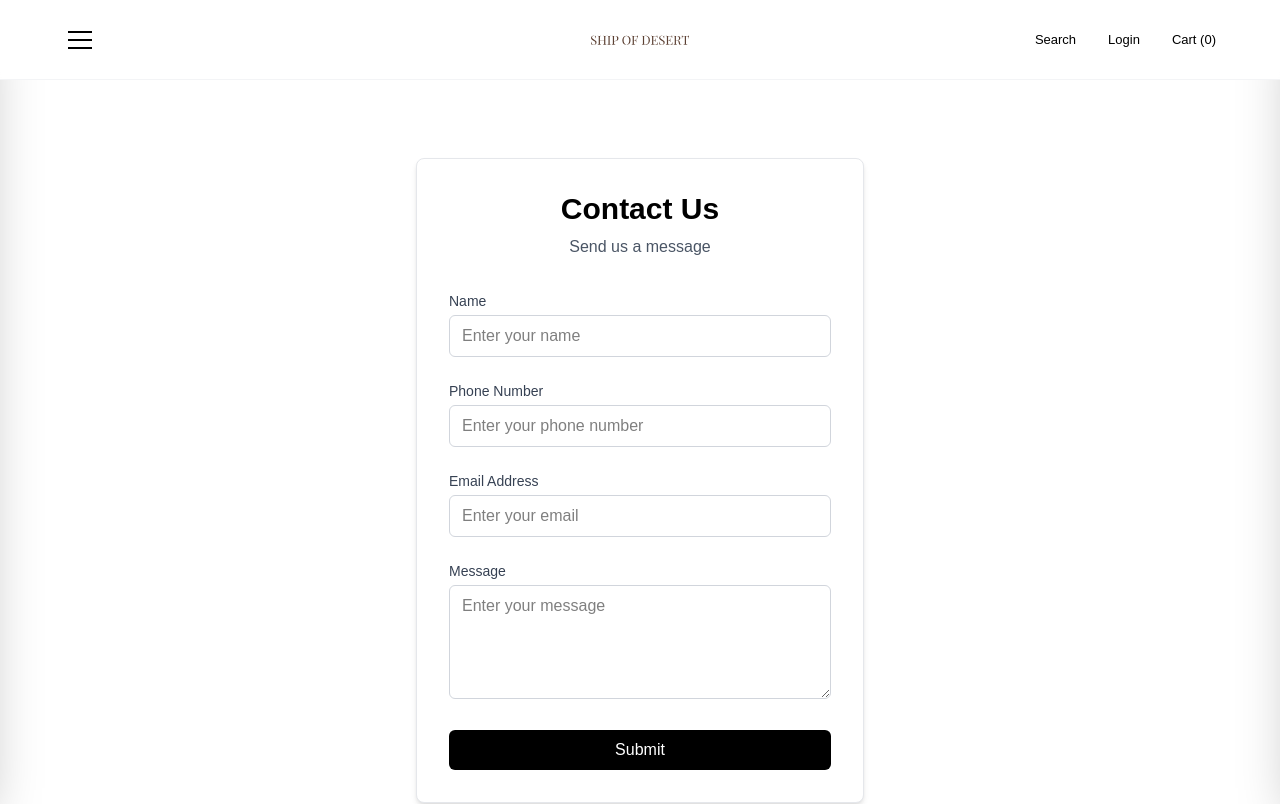
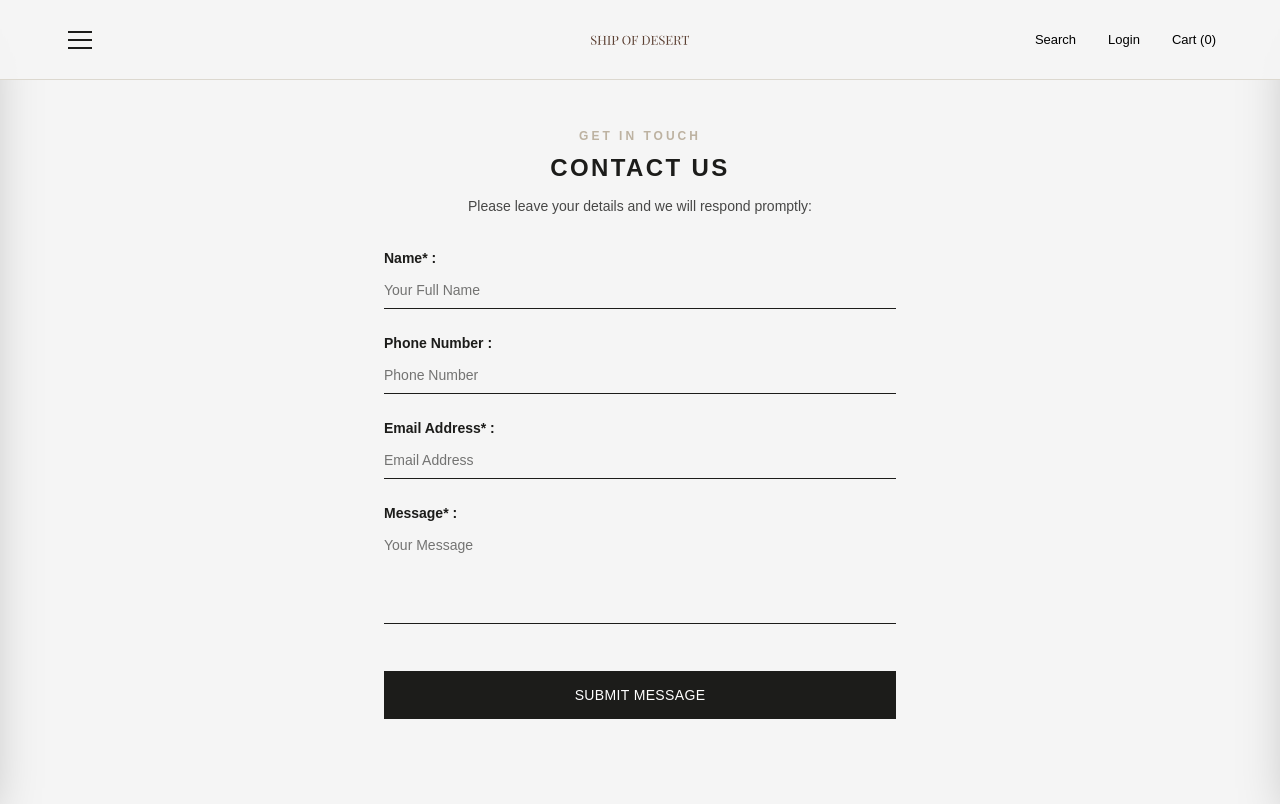
Before and after one commit to Ankita030694/shipofdessert, a Next.js app: page /contact in a window 1280 px wide. Shown: the top 804 px of the page. Built offline with nearby package versions, Linux system fonts and the light colour scheme.

Commit message:
Apply custom color palette with #f5f5f5 background across entire website

```diff
--- a/components/Navbar.jsx
+++ b/components/Navbar.jsx
@@ -47,7 +47,7 @@ const Navbar = () => {
   return (
     <>
       {/* Navbar Header */}
-      <nav className="fixed top-0 left-0 w-full h-20 bg-white/95 backdrop-blur-sm border-b border-gray-100 flex justify-between items-center px-6 sm:px-10 lg:px-16 z-40 transition-all">
+      <nav className="fixed top-0 left-0 w-full h-20 bg-[#f5f5f5]/95 backdrop-blur-sm border-b border-[#dcd8cf] flex justify-between items-center px-6 sm:px-10 lg:px-16 z-40 transition-all">
 
         {/* Left: Hamburger Menu Only */}
         <div className="flex items-center">
@@ -56,9 +56,9 @@ const Navbar = () => {
             aria-label="Open Navigation Menu"
             className="flex flex-col justify-center items-center gap-1.5 p-1 group cursor-pointer focus:outline-none"
           >
-            <span className="w-5 sm:w-6 h-0.5 bg-black transition-transform duration-200"></span>
-            <span className="w-5 sm:w-6 h-0.5 bg-black transition-transform duration-200"></span>
-            <span className="w-5 sm:w-6 h-0.5 bg-black transition-transform duration-200"></span>
+            <span className="w-5 sm:w-6 h-0.5 bg-[#1c1c1a] transition-transform duration-200"></span>
+            <span className="w-5 sm:w-6 h-0.5 bg-[#1c1c1a] transition-transform duration-200"></span>
+            <span className="w-5 sm:w-6 h-0.5 bg-[#1c1c1a] transition-transform duration-200"></span>
           </button>
         </div>
 
@@ -103,7 +103,7 @@ const Navbar = () => {
 
       {/* Right-Side Full-Height Search Drawer */}
       <div
-        className={`fixed top-0 right-0 h-screen w-full sm:w-[480px] md:w-[540px] bg-white transform transition-transform duration-300 ease-in-out z-50 shadow-2xl flex flex-col justify-between
+        className={`fixed top-0 right-0 h-screen w-full sm:w-[480px] md:w-[540px] bg-[#f5f5f5] text-[#1c1c1a] transform transition-transform duration-300 ease-in-out z-50 shadow-2xl flex flex-col justify-between border-l border-[#dcd8cf]
         ${searchOpen ? 'translate-x-0' : 'translate-x-full'}`}
       >
         <div className="p-8 sm:p-12 h-full flex flex-col">
@@ -112,7 +112,7 @@ const Navbar = () => {
             <button
               onClick={toggleSearch}
               aria-label="Close search"
-              className="p-2 -mr-2 text-black hover:opacity-60 transition-opacity cursor-pointer"
+              className="p-2 -mr-2 text-[#1c1c1a] hover:opacity-60 transition-opacity cursor-pointer"
             >
               <svg xmlns="http://www.w3.org/2000/svg" className="h-6 w-6" fill="none" viewBox="0 0 24 24" stroke="currentColor" strokeWidth={1.5}>
                 <path strokeLinecap="round" strokeLinejoin="round" d="M6 18L18 6M6 6l12 12" />
@@ -128,13 +128,13 @@ const Navbar = () => {
               value={searchQuery}
               onChange={(e) => setSearchQuery(e.target.value)}
               placeholder="SEARCH"
-              className="w-full text-base sm:text-lg text-black placeholder-black font-normal uppercase tracking-wider bg-transparent border-b border-black pb-3 focus:outline-none"
+              className="w-full text-base sm:text-lg text-[#1c1c1a] placeholder-[#1c1c1a] font-normal uppercase tracking-wider bg-transparent border-b border-[#1c1c1a] pb-3 focus:outline-none"
             />
           </div>
 
           {/* Highlights Section */}
           <div>
-            <h3 className="text-xs font-bold tracking-[0.18em] uppercase text-black mb-6">
+            <h3 className="text-xs font-bold tracking-[0.18em] uppercase text-[#1c1c1a] mb-6">
               HIGHLIGHTS
             </h3>
             <ul className="space-y-3.5">
@@ -142,7 +142,7 @@ const Navbar = () => {
                 <li key={item}>
                   <button
                     onClick={() => handleHighlightClick(item)}
-                    className="text-sm sm:text-base text-gray-800 hover:text-black hover:translate-x-1 transition-all text-left font-normal cursor-pointer"
+                    className="text-sm sm:text-base text-[#1c1c1a]/85 hover:text-[#1c1c1a] hover:translate-x-1 transition-all text-left font-normal cursor-pointer"
                   >
                     {item}
                   </button>
@@ -153,8 +153,8 @@ const Navbar = () => {
 
           {/* Search Results Preview (When User Types) */}
           {searchQuery.trim() && (
-            <div className="mt-8 pt-6 border-t border-gray-100 flex-1 overflow-y-auto">
-              <span className="text-xs text-gray-400 uppercase tracking-widest block mb-3">
+            <div className="mt-8 pt-6 border-t border-[#dcd8cf] flex-1 overflow-y-auto">
+              <span className="text-xs text-gray-500 uppercase tracking-widest block mb-3">
                 Results for &quot;{searchQuery}&quot;
               </span>
               <p className="text-sm text-gray-600">
@@ -167,26 +167,26 @@ const Navbar = () => {
 
       {/* Side Navigation Drawer (Left) */}
       <div
-        className={`fixed top-0 left-0 h-screen w-[85%] sm:w-[50%] md:w-[380px] bg-white transform transition-transform duration-300 ease-in-out z-50 shadow-2xl flex flex-col justify-between
+        className={`fixed top-0 left-0 h-screen w-[85%] sm:w-[50%] md:w-[380px] bg-[#f5f5f5] text-[#1c1c1a] transform transition-transform duration-300 ease-in-out z-50 shadow-2xl flex flex-col justify-between border-r border-[#dcd8cf]
         ${isOpen ? 'translate-x-0' : '-translate-x-full'}`}
       >
         {/* Drawer Header & Close Button */}
         <div className="p-6 sm:p-8">
-          <div className="flex justify-between items-center mb-8 border-b border-gray-100 pb-4">
-            <span className="text-xs uppercase tracking-[0.2em] text-gray-400 font-medium">Menu</span>
+          <div className="flex justify-between items-center mb-8 border-b border-[#dcd8cf] pb-4">
+            <span className="text-xs uppercase tracking-[0.2em] text-[#bdb2a1] font-semibold">Menu</span>
             <button
               onClick={toggleMenu}
-              className="w-8 h-8 flex items-center justify-center rounded-full hover:bg-gray-100 transition-colors cursor-pointer"
+              className="w-8 h-8 flex items-center justify-center rounded-full hover:bg-[#dcd8cf]/50 transition-colors cursor-pointer"
               aria-label="Close navigation"
             >
-              <svg xmlns="http://www.w3.org/2000/svg" className="h-5 w-5" viewBox="0 0 20 20" fill="black">
+              <svg xmlns="http://www.w3.org/2000/svg" className="h-5 w-5" viewBox="0 0 20 20" fill="#1c1c1a">
                 <path fillRule="evenodd" d="M4.293 4.293a1 1 0 011.414 0L10 8.586l4.293-4.293a1 1 0 111.414 1.414L11.414 10l4.293 4.293a1 1 0 01-1.414 1.414L10 11.414l-4.293 4.293a1 1 0 01-1.414-1.414L8.586 10 4.293 5.707a1 1 0 010-1.414z" clipRule="evenodd" />
               </svg>
             </button>
           </div>
 
           {/* Main Navigation Links */}
-          <ul className="space-y-4 text-base sm:text-lg font-light text-black">
+          <ul className="space-y-4 text-base sm:text-lg font-light text-[#1c1c1a]">
             <li>
               <Link href="/collection" onClick={toggleMenu} className="hover:opacity-60 transition-opacity block py-1">
                 The Lady
@@ -226,15 +226,15 @@ const Navbar = () => {
         </div>
 
         {/* Drawer Footer / Account section */}
-        <div className="p-6 sm:p-8 border-t border-gray-100 bg-gray-50/50">
-          <ul className="space-y-2 text-xs sm:text-[13px] text-gray-600">
+        <div className="p-6 sm:p-8 border-t border-[#dcd8cf] bg-[#dcd8cf]/30">
+          <ul className="space-y-2 text-xs sm:text-[13px] text-gray-700">
             <li>
-              <Link href="/login" onClick={toggleMenu} className="text-black underline hover:opacity-75">
+              <Link href="/login" onClick={toggleMenu} className="text-[#1c1c1a] underline hover:opacity-75 font-medium">
                 Sign In / Register
               </Link>
             </li>
             <li>
-              <Link href="/contact" onClick={toggleMenu} className="text-black hover:opacity-75">
+              <Link href="/contact" onClick={toggleMenu} className="text-[#1c1c1a] hover:opacity-75">
                 Customer Care
               </Link>
             </li>
--- a/src/app/cart/page.tsx
+++ b/src/app/cart/page.tsx
@@ -7,7 +7,7 @@ import Footer from '../../../components/Footer';
 
 export default function CartPage() {
   return (
-    <div className="min-h-screen flex flex-col bg-[#FAF9F6] text-black">
+    <div className="min-h-screen flex flex-col bg-[#f5f5f5] text-[#1c1c1a]">
       <Navbar />
 
       <main className="flex-1 pt-32 pb-20 px-4 sm:px-6 lg:px-8 max-w-4xl mx-auto w-full text-center">
--- a/src/app/contact/page.tsx
+++ b/src/app/contact/page.tsx
@@ -9,29 +9,47 @@ export default function Contact() {
   const [phone, setPhone] = useState('');
   const [email, setEmail] = useState('');
   const [message, setMessage] = useState('');
+  const [submitted, setSubmitted] = useState(false);
 
   const handleSubmit = async (e: React.FormEvent) => {
     e.preventDefault();
-    // Handle contact form submission logic here
     console.log('Contact form submitted with:', { name, phone, email, message });
-    // Additional processing like sending to an API can be added here
+    setSubmitted(true);
+    setName('');
+    setPhone('');
+    setEmail('');
+    setMessage('');
+    setTimeout(() => setSubmitted(false), 5000);
   };
 
   return (
-    <div>
+    <div className="min-h-screen flex flex-col bg-[#f5f5f5] text-[#1c1c1a]">
       <Navbar />
 
-      <div className="flex items-center justify-center min-h-screen bg-white mt-20 mx-4">
-        <div className="w-full max-w-md p-8 space-y-8 bg-white border border-gray-200 rounded-lg shadow-md">
-          <div className="text-center">
-            <h1 className="text-3xl font-bold text-black">Contact Us</h1>
-            <p className="mt-2 text-gray-600">Send us a message</p>
+      <main className="flex-1 pt-32 pb-24 px-4 sm:px-6 flex items-center justify-center">
+        <div className="w-full max-w-lg mx-auto">
+          <div className="text-center mb-8">
+            <span className="text-xs uppercase tracking-[0.25em] font-semibold text-[#bdb2a1] block mb-2">
+              Get in Touch
+            </span>
+            <h1 className="text-xl sm:text-2xl font-bold tracking-widest uppercase text-[#1c1c1a]">
+              CONTACT US
+            </h1>
+            <p className="mt-3 text-sm text-[#1c1c1a]/80">
+              Please leave your details and we will respond promptly:
+            </p>
           </div>
 
-          <form className="mt-8 space-y-6" onSubmit={handleSubmit}>
+          {submitted && (
+            <div className="p-4 mb-6 text-xs sm:text-sm bg-green-50 text-green-800 border border-green-200 rounded">
+              Thank you. Your message has been sent successfully.
+            </div>
+          )}
+
+          <form className="space-y-6" onSubmit={handleSubmit}>
             <div>
-              <label htmlFor="name" className="block text-sm font-medium text-gray-700">
-                Name
+              <label htmlFor="name" className="block font-bold text-xs sm:text-sm text-[#1c1c1a] mb-1">
+                Name* :
               </label>
               <input
                 id="name"
@@ -40,14 +58,14 @@ export default function Contact() {
                 required
                 value={name}
                 onChange={(e) => setName(e.target.value)}
-                className="w-full px-3 py-2 mt-1 text-black bg-white border border-gray-300 rounded-md focus:outline-none focus:ring-2 focus:ring-gray-500"
-                placeholder="Enter your name"
+                className="w-full bg-transparent text-sm text-[#1c1c1a] placeholder-[#1c1c1a]/60 border-b border-[#1c1c1a] py-2 focus:outline-none"
+                placeholder="Your Full Name"
               />
             </div>
 
             <div>
-              <label htmlFor="phone" className="block text-sm font-medium text-gray-700">
-                Phone Number
+              <label htmlFor="phone" className="block font-bold text-xs sm:text-sm text-[#1c1c1a] mb-1">
+                Phone Number :
               </label>
               <input
                 id="phone"
@@ -55,14 +73,14 @@ export default function Contact() {
                 type="tel"
                 value={phone}
                 onChange={(e) => setPhone(e.target.value)}
-                className="w-full px-3 py-2 mt-1 text-black bg-white border border-gray-300 rounded-md focus:outline-none focus:ring-2 focus:ring-gray-500"
-                placeholder="Enter your phone number"
+                className="w-full bg-transparent text-sm text-[#1c1c1a] placeholder-[#1c1c1a]/60 border-b border-[#1c1c1a] py-2 focus:outline-none"
+                placeholder="Phone Number"
               />
             </div>
 
             <div>
-              <label htmlFor="email" className="block text-sm font-medium text-gray-700">
-                Email Address
+              <label htmlFor="email" className="block font-bold text-xs sm:text-sm text-[#1c1c1a] mb-1">
+                Email Address* :
               </label>
               <input
                 id="email"
@@ -71,14 +89,14 @@ export default function Contact() {
                 required
                 value={email}
                 onChange={(e) => setEmail(e.target.value)}
-                className="w-full px-3 py-2 mt-1 text-black bg-white border border-gray-300 rounded-md focus:outline-none focus:ring-2 focus:ring-gray-500"
-                placeholder="Enter your email"
+                className="w-full bg-transparent text-sm text-[#1c1c1a] placeholder-[#1c1c1a]/60 border-b border-[#1c1c1a] py-2 focus:outline-none"
+                placeholder="Email Address"
               />
             </div>
 
             <div>
-              <label htmlFor="message" className="block text-sm font-medium text-gray-700">
-                Message
+              <label htmlFor="message" className="block font-bold text-xs sm:text-sm text-[#1c1c1a] mb-1">
+                Message* :
               </label>
               <textarea
                 id="message"
@@ -87,22 +105,22 @@ export default function Contact() {
                 required
                 value={message}
                 onChange={(e) => setMessage(e.target.value)}
-                className="w-full px-3 py-2 mt-1 text-black bg-white border border-gray-300 rounded-md focus:outline-none focus:ring-2 focus:ring-gray-500"
-                placeholder="Enter your message"
+                className="w-full bg-transparent text-sm text-[#1c1c1a] placeholder-[#1c1c1a]/60 border-b border-[#1c1c1a] py-2 focus:outline-none resize-none"
+                placeholder="Your Message"
               />
             </div>
 
-            <div>
+            <div className="pt-4">
               <button
                 type="submit"
-                className="w-full px-4 py-2 font-medium text-white bg-black rounded-md hover:bg-gray-800 focus:outline-none focus:ring-2 focus:ring-gray-500"
+                className="w-full bg-[#1c1c1a] text-white py-3.5 text-xs sm:text-sm font-medium tracking-wide uppercase hover:bg-[#333330] transition-colors cursor-pointer"
               >
-                Submit
+                Submit Message
               </button>
             </div>
           </form>
         </div>
-      </div>
+      </main>
 
       <Footer />
     </div>
--- a/src/app/globals.css
+++ b/src/app/globals.css
@@ -1,27 +1,35 @@
 @import "tailwindcss";
 
 :root {
-  --background: #ffffff;
-  --foreground: #ffffff;
+  --background: #f5f5f5;
+  --foreground: #1c1c1a;
+  --color-sand: #bdb2a1;
+  --color-stone: #dcd8cf;
+  --color-slate: #a3b2bf;
+  --color-charcoal: #1c1c1a;
 }
 
 @theme inline {
   --color-background: var(--background);
   --color-foreground: var(--foreground);
+  --color-sand: #bdb2a1;
+  --color-stone: #dcd8cf;
+  --color-slate: #a3b2bf;
+  --color-charcoal: #1c1c1a;
   --font-sans: var(--font-geist-sans);
   --font-mono: var(--font-geist-mono);
 }
 
 @media (prefers-color-scheme: dark) {
   :root {
-    --background: #ffffff;
-    --foreground: #ededed;
+    --background: #f5f5f5;
+    --foreground: #1c1c1a;
   }
 }
 
 body {
-  background: var(--background);
-  color: var(--foreground);
+  background-color: #f5f5f5 !important;
+  color: #1c1c1a;
   font-family: Arial, Helvetica, sans-serif;
 }
 
```
Also changed, not shown: components/Footer.tsx (+7 -7 lines), src/app/collection/page.tsx (+14 -14 lines), src/app/forgot-password/page.tsx (+10 -10 lines), src/app/login/page.tsx (+15 -15 lines), src/app/privacy-policy/page.tsx (+4 -4 lines), src/app/return-policy/page.tsx (+4 -4 lines), src/app/signup/page.tsx (+20 -20 lines), src/app/terms-and-conditions/page.tsx (+4 -4 lines), public/KSHAUM.svg (added).
